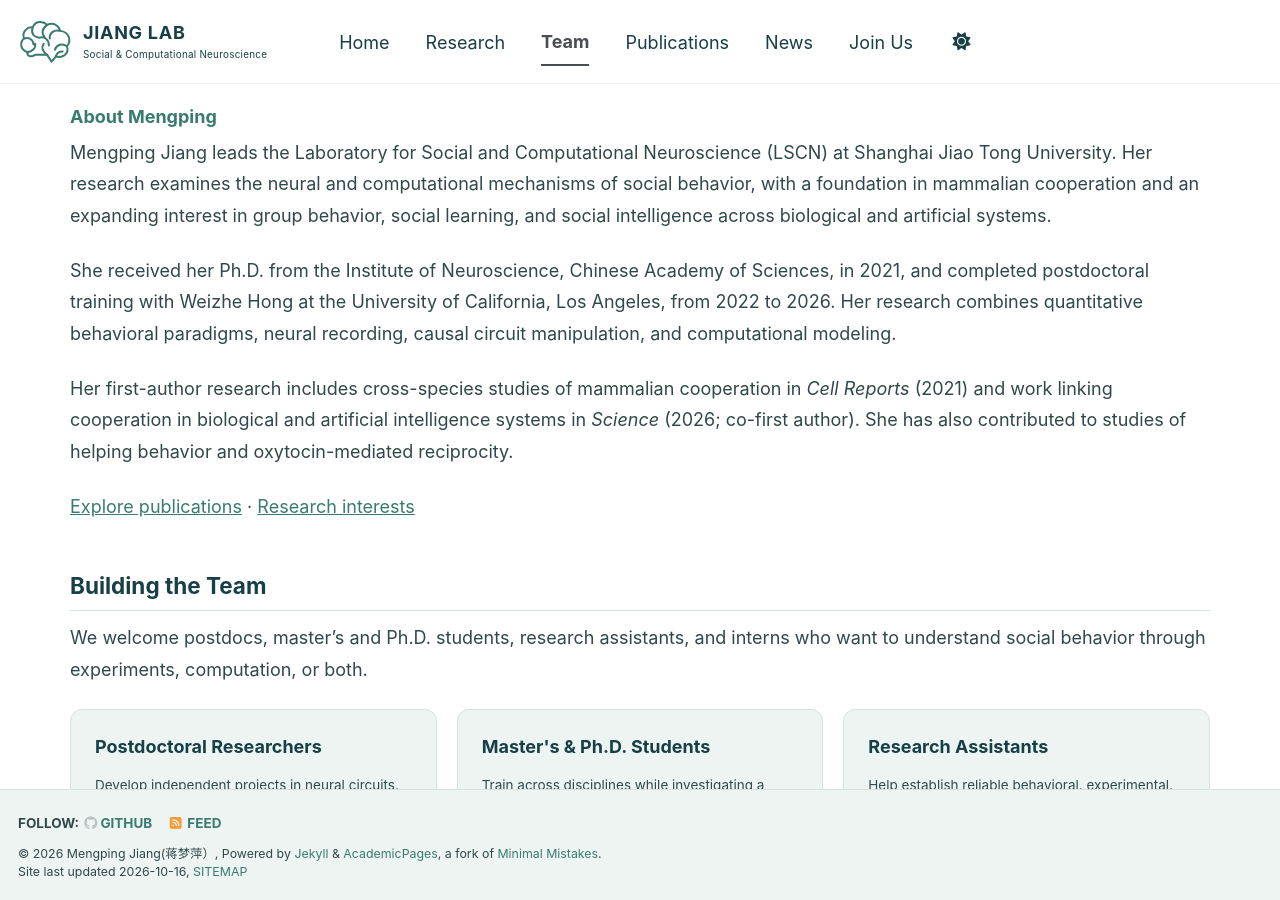
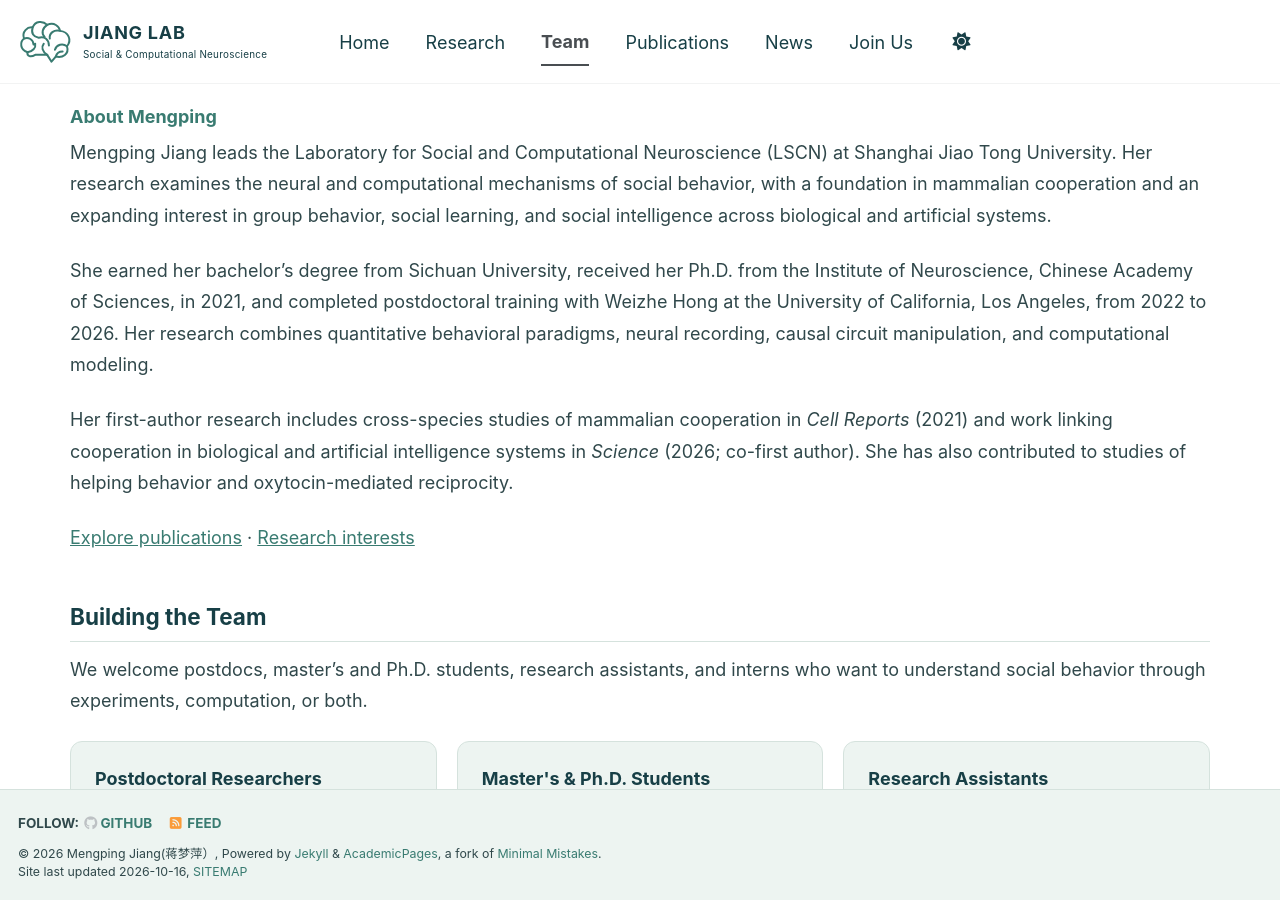
Before and after one commit to MengpingJiang/mengpingjiang.github.io, a Jekyll site: the page built from _pages/team.md, in a window 1280 px wide and 900 px high, scrolled down 500 px. Built offline with Jekyll 4.4.1, drawn with Linux system fonts in a browser that asks for light colours; a script bundle is joined from its source files by our own code; library files that are not in the unit come from our copies.

Commit message:
Add Sichuan University undergraduate education to PI biography

```diff
--- a/_pages/team.md
+++ b/_pages/team.md
@@ -21,7 +21,7 @@ author_profile: false
 
 Mengping Jiang leads the Laboratory for Social and Computational Neuroscience (LSCN) at Shanghai Jiao Tong University. Her research examines the neural and computational mechanisms of social behavior, with a foundation in mammalian cooperation and an expanding interest in group behavior, social learning, and social intelligence across biological and artificial systems.
 
-She received her Ph.D. from the Institute of Neuroscience, Chinese Academy of Sciences, in 2021, and completed postdoctoral training with Weizhe Hong at the University of California, Los Angeles, from 2022 to 2026. Her research combines quantitative behavioral paradigms, neural recording, causal circuit manipulation, and computational modeling.
+She earned her bachelor's degree from Sichuan University, received her Ph.D. from the Institute of Neuroscience, Chinese Academy of Sciences, in 2021, and completed postdoctoral training with Weizhe Hong at the University of California, Los Angeles, from 2022 to 2026. Her research combines quantitative behavioral paradigms, neural recording, causal circuit manipulation, and computational modeling.
 
 Her first-author research includes cross-species studies of mammalian cooperation in *Cell Reports* (2021) and work linking cooperation in biological and artificial intelligence systems in *Science* (2026; co-first author). She has also contributed to studies of helping behavior and oxytocin-mediated reciprocity.
 
```
